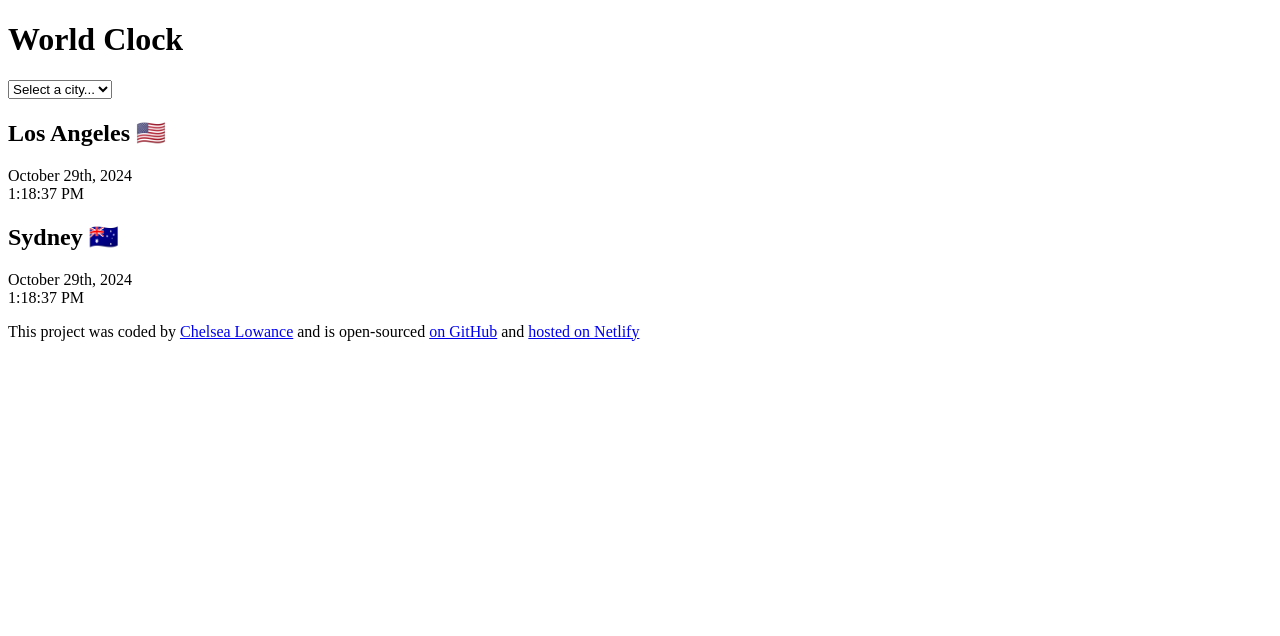
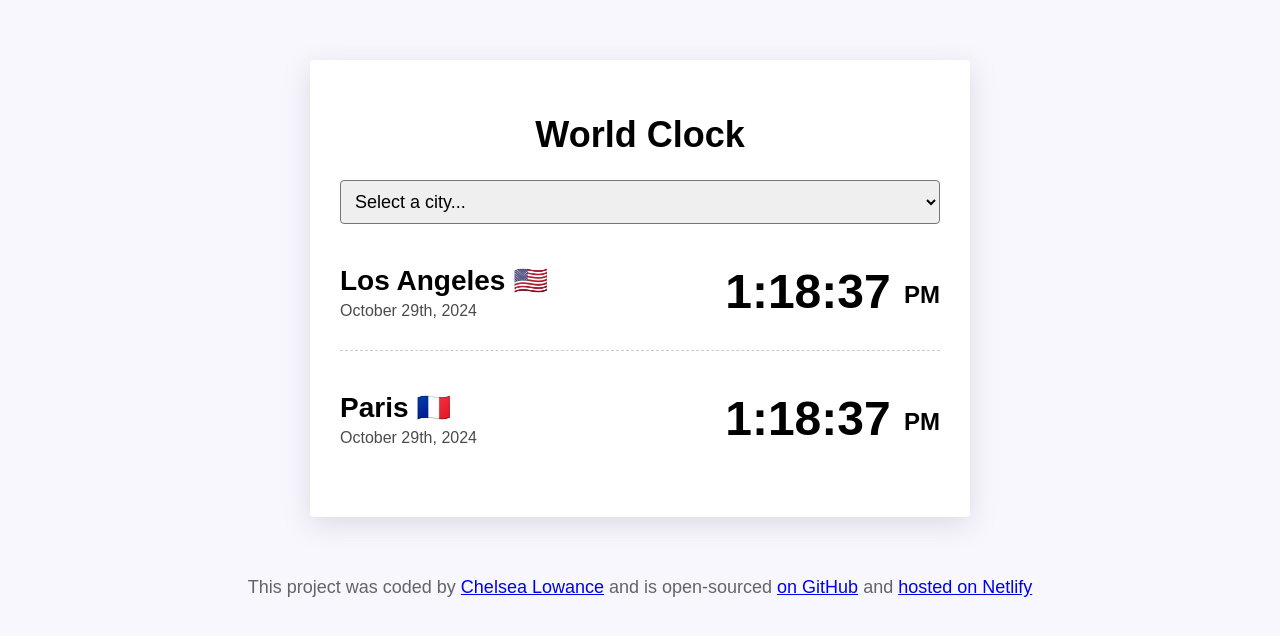
Before and after one commit to clowance/PlusAddOn-World-Clock-Project, a plain HTML site: page index.html in a window 1280 px wide. Drawn offline with Linux system fonts and the light colour scheme.

Commit message:
adjusted html and added styling

```diff
--- a/index.html
+++ b/index.html
@@ -16,14 +16,18 @@
         <option value="">Auckland</option>
       </select>
       <div class="cities">
-        <h2>Los Angeles 🇺🇸</h2>
-        <div class="date">October 29th, 2024</div>
-        <div class="time">1:18:37 PM</div>
+        <div class="city-date">
+          <h2>Los Angeles 🇺🇸</h2>
+          <div class="date">October 29th, 2024</div>
+        </div>
+        <div class="time">1:18:37 <small>PM</small></div>
       </div>
-       <div class="cities"></div>
-        <h2>Sydney 🇦🇺</h2>
-        <div class="date">October 29th, 2024</div>
-        <div class="time">1:18:37 PM</div>
+      <div class="cities">
+        <div class="city-date">
+          <h2>Paris 🇫🇷</h2>
+          <div class="date">October 29th, 2024</div>
+        </div>
+        <div class="time">1:18:37 <small>PM</small></div>
       </div>
     </div>
     <footer>
--- a/src/style.css
+++ b/src/style.css
@@ -0,0 +1,65 @@
+body {
+  background: #f9f7fe;
+  font-family: sans-serif;
+}
+
+.container {
+  max-width: 600px;
+  margin: 60px auto;
+  background: white;
+  padding: 30px;
+  box-shadow: rgba(100, 100, 111, 0.2) 0px 7px 29px 0px;
+  border-radius: 4px;
+}
+
+select {
+  display: block;
+  width: 100%;
+  border-radius: 4px;
+  padding: 10px;
+  font-size: 18px;
+}
+
+h1 {
+  text-align: center;
+  font-family: sans-serif;
+  font-size: 36px;
+}
+
+.cities {
+  display: flex;
+  justify-content: space-between;
+  margin: 10px 0;
+  padding: 30px 0;
+  border-bottom: 1px dashed rgba(0, 0, 0, 0.2);
+}
+
+.cities:last-child {
+  border: none;
+}
+
+h2 {
+  margin: 0 0 5px;
+  font-size: 28px;
+}
+
+.date {
+  opacity: 0.7;
+}
+
+.time {
+  font-size: 48px;
+  font-weight: bold;
+}
+
+.time small {
+  font-size: 24px;
+  vertical-align: middle;
+  line-height: 48px;
+}
+
+footer {
+  text-align: center;
+  font-size: 18px;
+  color: rgba(0, 0, 0, 0.6);
+}
```
